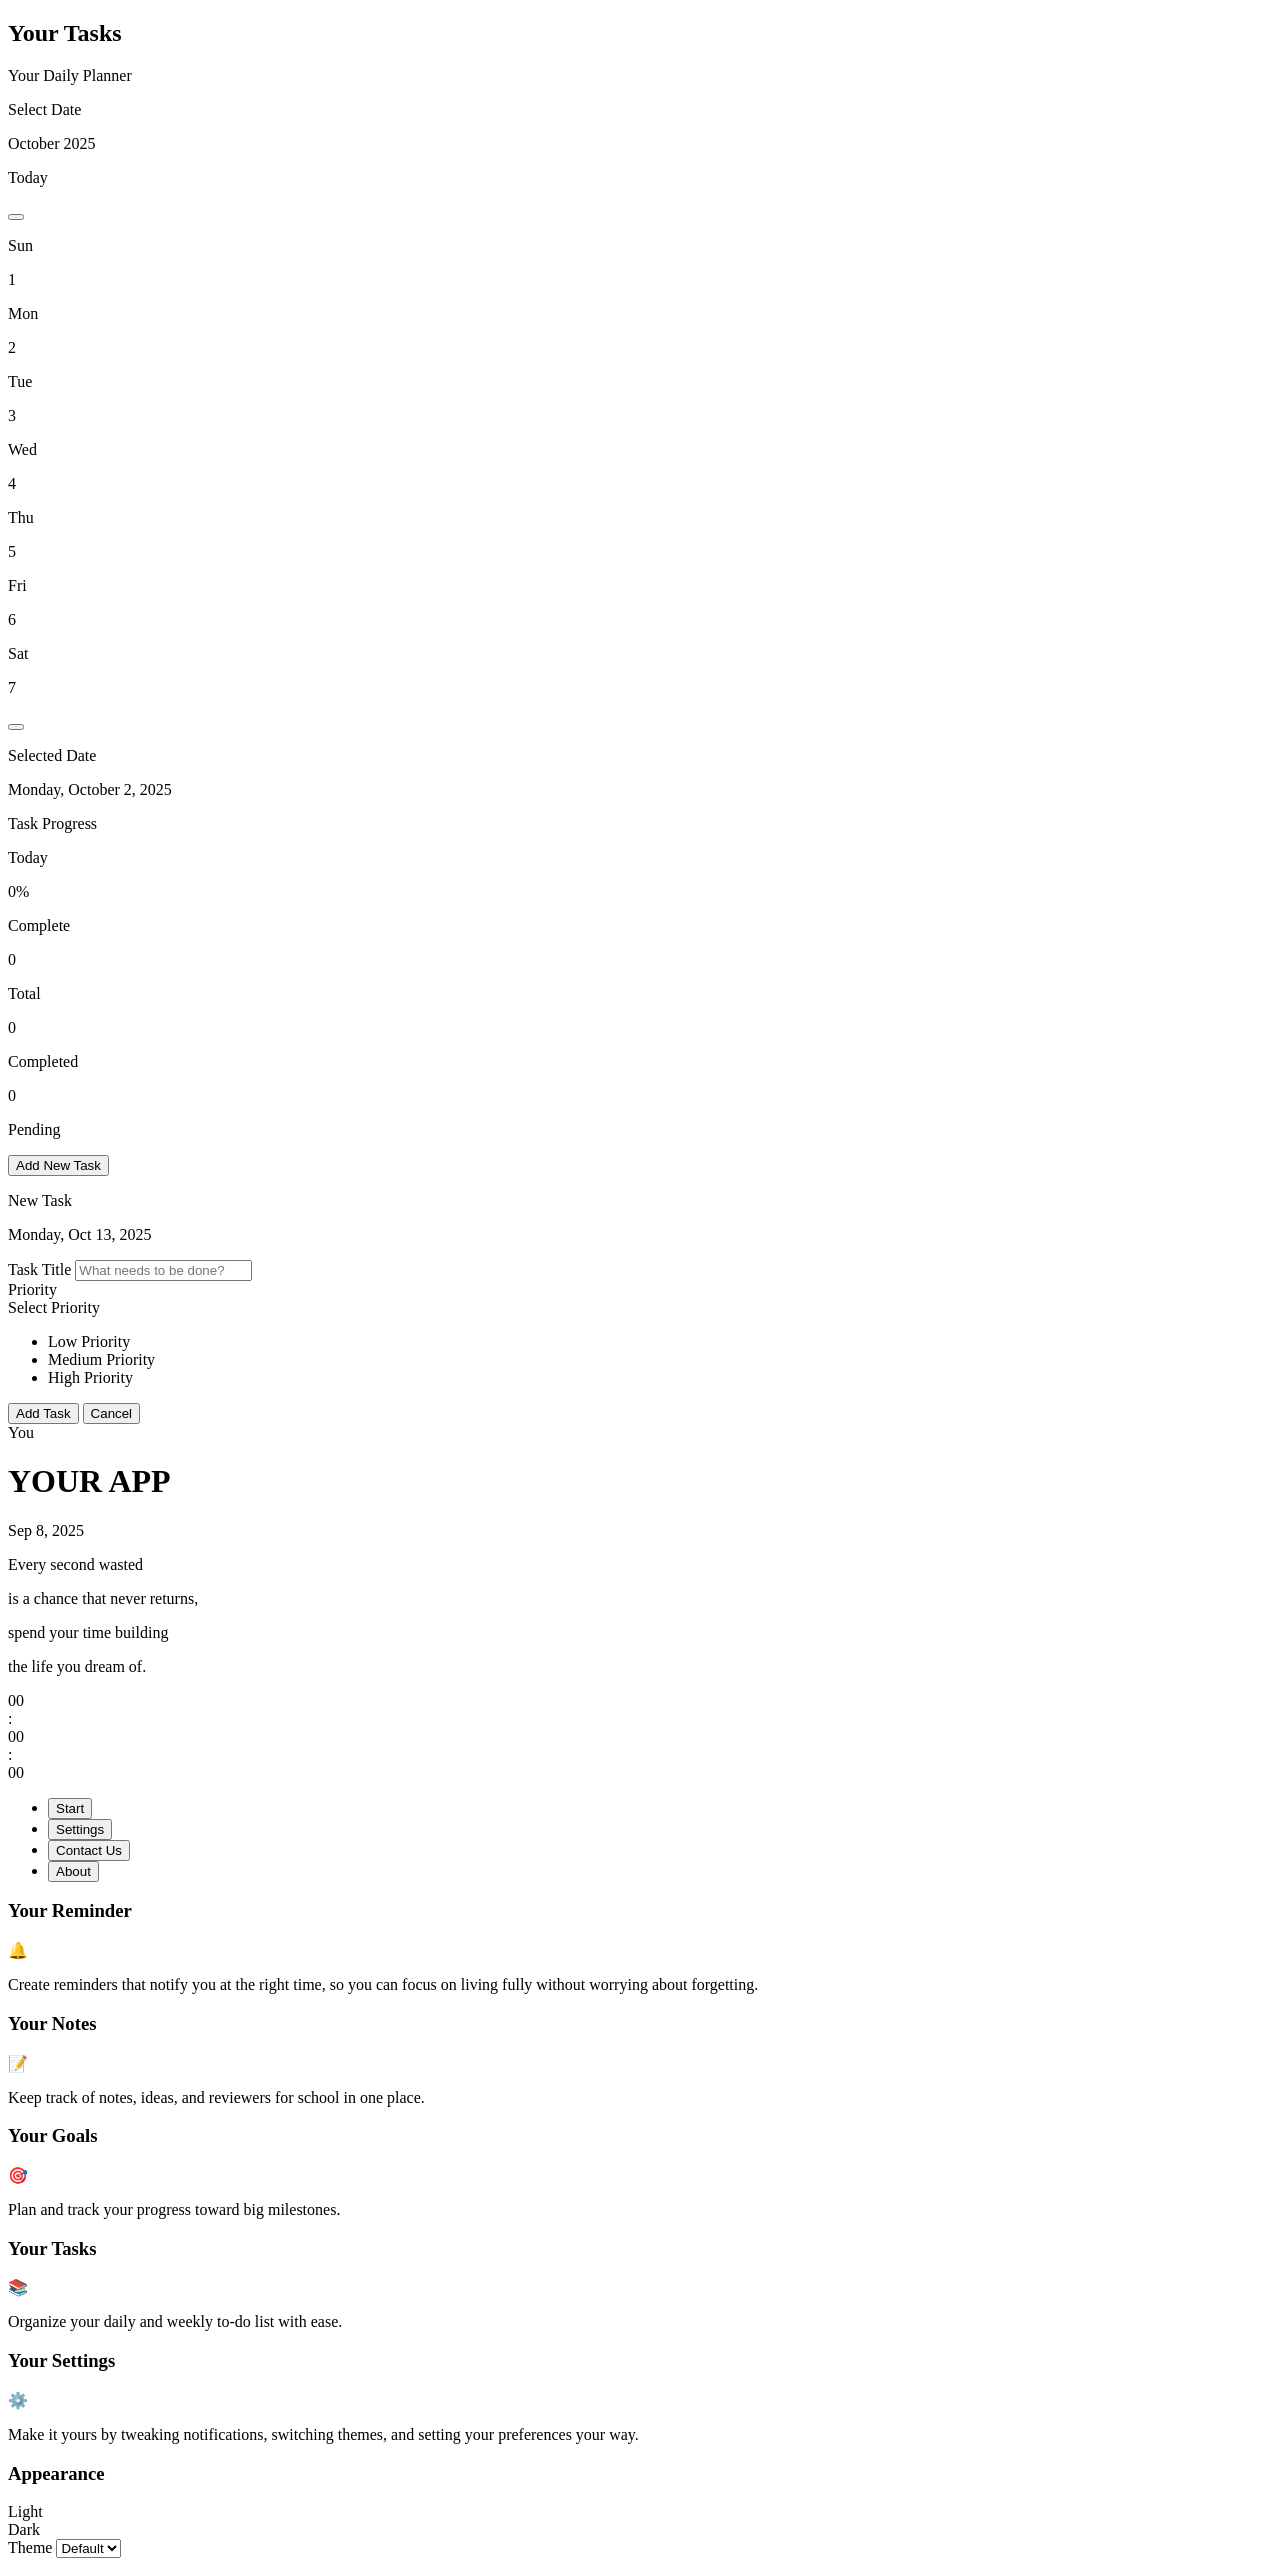
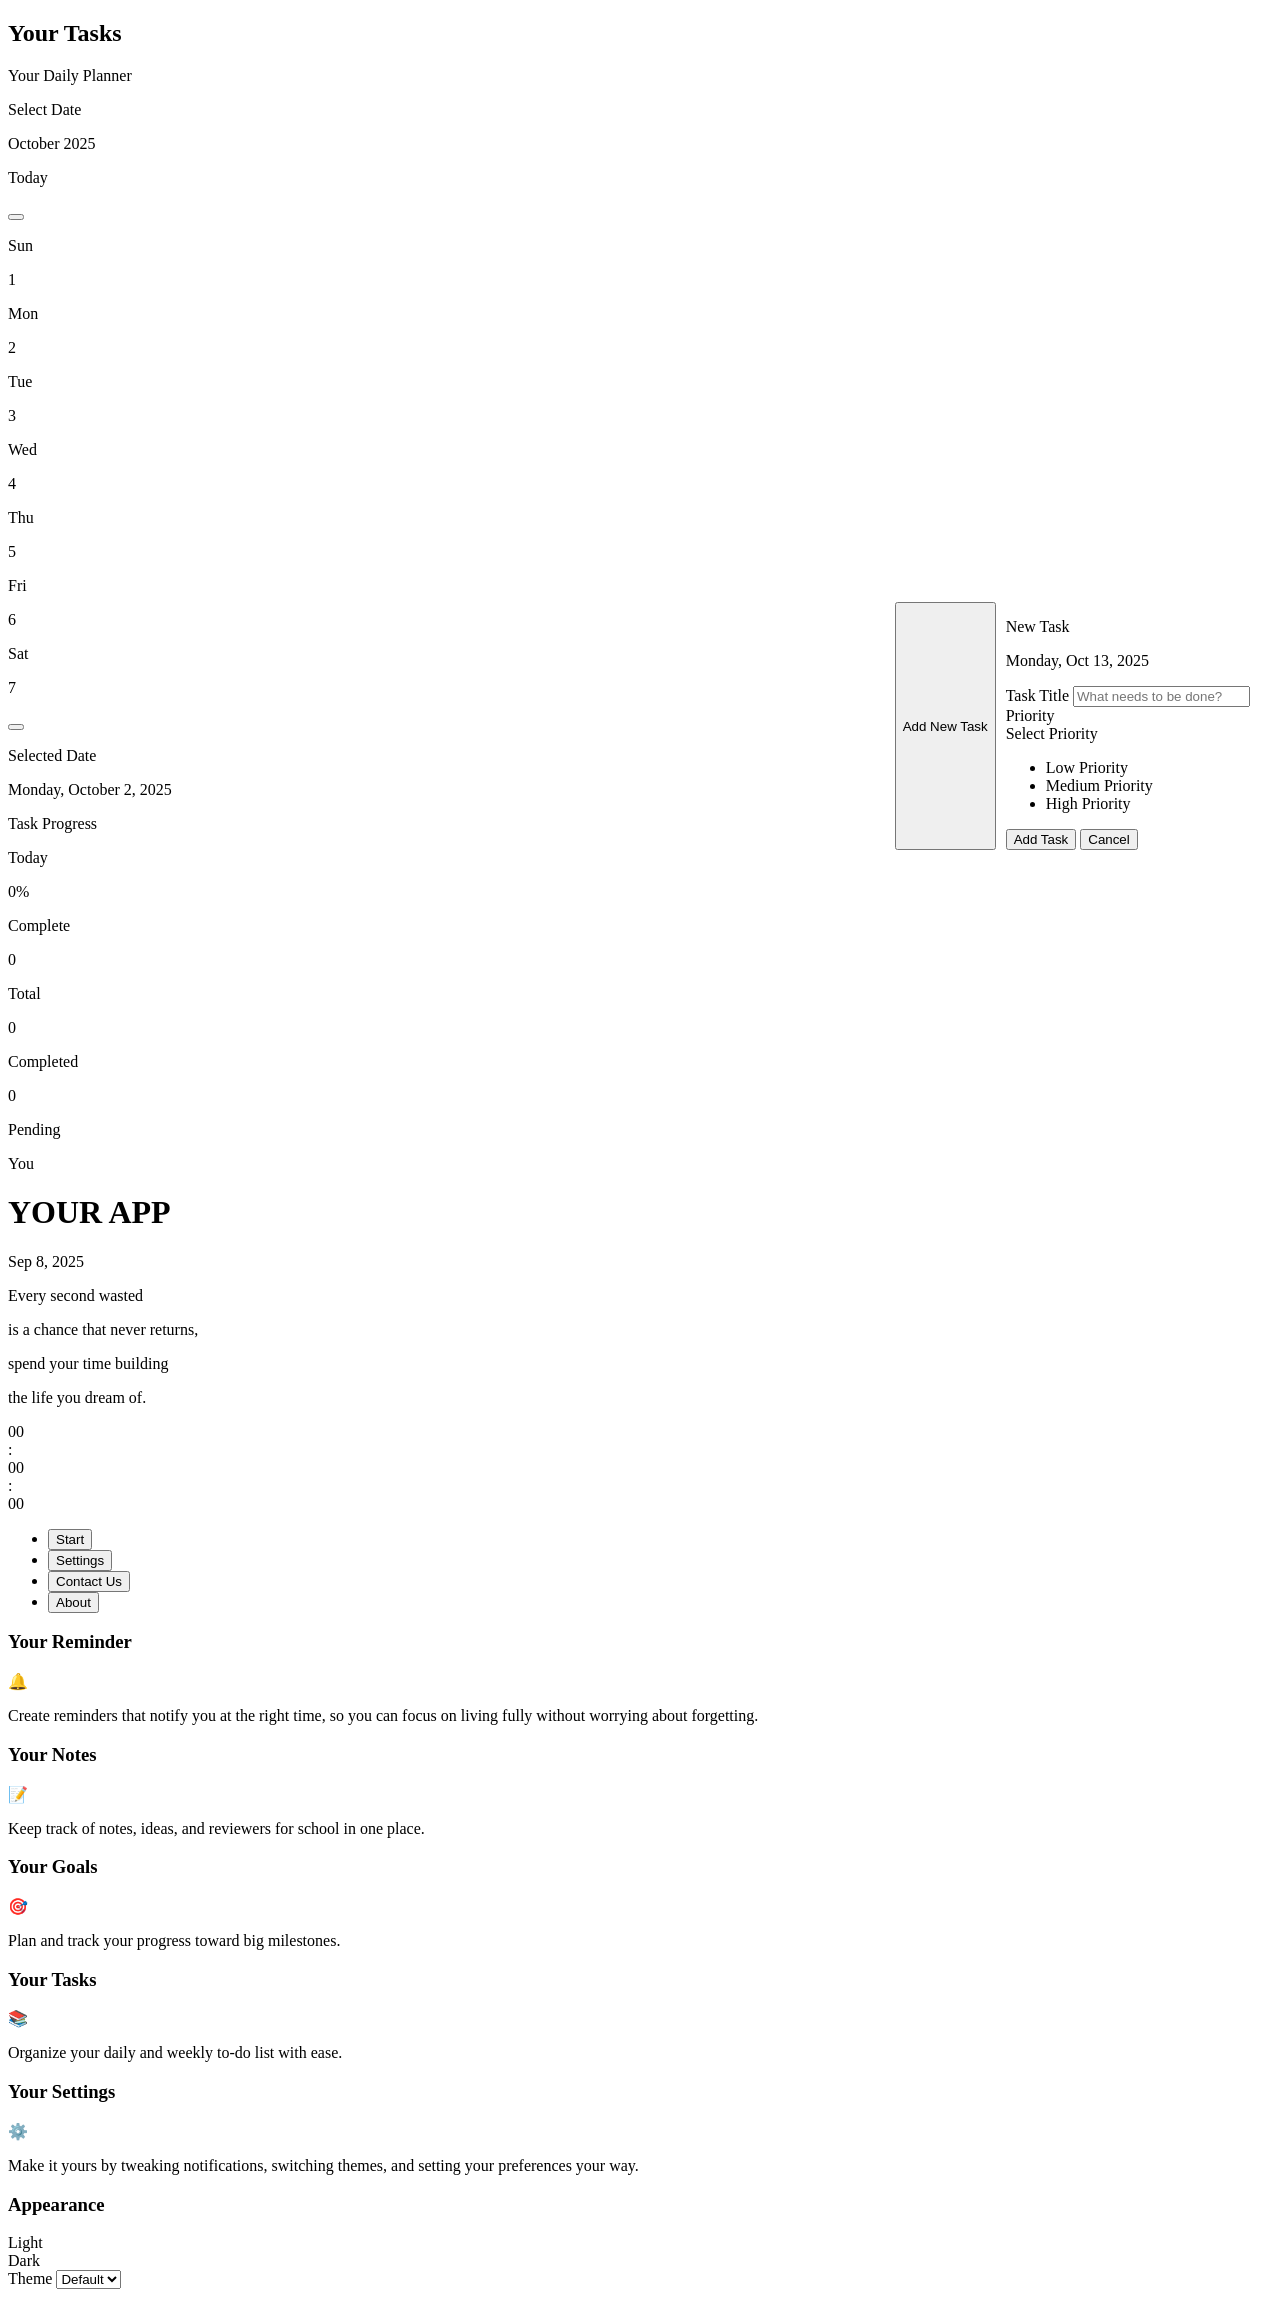

temporary removed the notes feature

--- a/styles/notes.css
+++ b/styles/notes.css
@@ -1,3 +1,176 @@
+.menu-page {
+  position: relative;
+  display: flex;
+  flex-direction: column; 
+  gap: 20px;
+}
+
+.notes-menu {
+  display: grid;
+  grid-template-columns: 1fr 1fr;
+  gap: 10px;
+}
+
+.listCard {
+  display: flex;
+  flex-direction: column;
+  border-radius: 15px;
+  padding: 20px;
+  gap: 6px;
+  font-size: 18px;
+}
+
+.listCard__name {
+  display: flex;
+  justify-content: space-between;
+  font-size: 15px;
+}
+
+.listCard__icon {
+  display: flex;
+  justify-content: center;
+  align-items: center;
+  background: #fff;
+  width: max-content;
+  border-radius: 50px;
+  height: 35px;
+  width: 35px;
+}
+
+.listCard-today {
+  background: var(--today);
+}
+
+.listCard-today .listCard__icon {
+  color: var(--today-i);
+}
+
+.listCard-scheduled {
+  background: var(--scheduled);
+}
+
+.listCard-scheduled .listCard__icon {
+  color: var(--scheduled-i);
+}
+
+.listCard-all {
+  background: var(--all);
+}
+
+.listCard-all .listCard__icon {
+  color: var(--all-i);
+}
+
+.listCard-overdue {
+  background: var(--overdue);
+}
+
+.listCard-overdue .listCard__icon {
+  color: var(--overdue-i);
+}
+
+.add-task {
+  position: fixed;
+  right: 0;
+  bottom: 40px;
+  display: flex;
+  justify-content: flex-end;
+  padding: 10px 30px;
+  gap: 10px;
+  width: 100%;
+}
+
+.add-task__btn {
+  display: flex;
+  justify-content: center;
+  align-items: center;
+  height: 40px;
+  width: 40px;
+  padding: 8px;
+  font-size: 1.5rem;
+  background: var(--add-btn);
+  border-radius: 30px;
+  border: none;
+  color: #fff;
+  cursor: pointer;
+  transition: .3s ease;
+}
+
+.add-task__btn:hover {
+  background: #276ace;
+}
+
+.add-task__btn:active {
+  transform: scale(0.95);
+}
+
+.task-input-box.hide {
+  display: none;
+}
+
+.task-input-box {
+  position: fixed;
+  bottom: 0;
+  right: 0;
+  display: flex;
+  align-items: end;
+  flex-direction: column;
+  background: #f6f6f6;
+  box-shadow: 0 -6px 20px #2626266b;
+  padding: 10px 20px;
+  border-radius: 20px 20px 0 0;
+  height: 500px;
+  width: 100%;
+  gap: 10px;
+  z-index: 2;
+  animation: fadeInUp .5s ease-in forwards;
+}
+
+.task-input-box input {
+  background: #fff;
+  border: none;
+  padding: 6px;
+  width: 100%;
+  border-radius: 8px;
+}
+
+.task-input-box input:focus {
+  border: none;
+  outline: none;
+}
+
+.create-task {
+  background: #276ace;
+  color: #fff;
+  border: none;
+  padding: 6px 20px;
+  border-radius: 6px;
+}
+
+/*======ANIMATION IN======*/
+@keyframes fadeInUp {
+  0% {
+    height: -10px;
+  } 100% {
+    height: 500px;
+  }
+}
+
+/*======ANIMATION OUT======*/
+.menu-page.fade-out {
+  animation: fadeOutUp .4s ease-in forwards;
+}
+
+@keyframes fadeOutUp {
+  0% {
+    top: 0;
+    opacity: 1;
+  } 100% {
+    top: -50vh;
+    opacity: 0;
+  }
+}
+
 /*--------LIGHT MODE--------*/
 .notes-container.light {
       background: #ede0d4;
